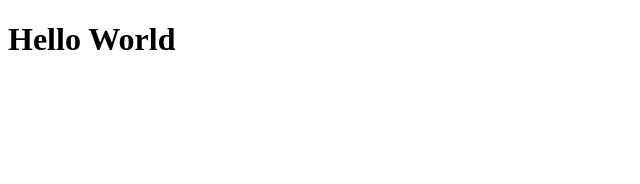
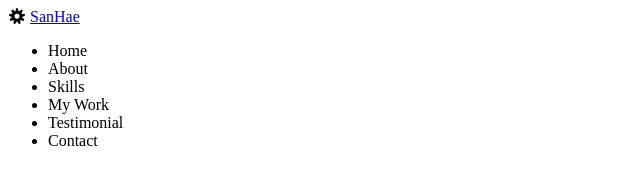
Before and after one commit to sanhaelove/Portfolio, a plain HTML site: page index.html in a window 1280 px wide. Shown: the whole page, without its empty margins (0-640 px from the left). Drawn offline with Linux system fonts and the light colour scheme.

Commit message:
HTML : Navbar

```diff
--- a/index.html
+++ b/index.html
@@ -9,10 +9,36 @@
 	<script src="https://kit.fontawesome.com/358136e6bd.js" crossorigin="anonymous"></script>
 	<link href="https://fonts.googleapis.com/css2?family=Open+Sans:wght@400;600;700&display=swap" rel="stylesheet">
 	<link rel="stylesheet" href="style.css"/>
-	<link rel="icon" href="imgs/favicon.png"/>
+	<link rel="icon" href="imgs/fas fa-bahai.png"/>
 	<script src="main.js" defer></script>
 </head>
 <body>
-	<h1>Hello World</h1>
+	<!-- Navbar -->
+	<nav id="navbar">
+		<div class="navbar__logo">
+		<i class="fas fa-bahai"></i>
+		 <a href="#">SanHae</a>
+		</div>
+			<ul class="navber__menu">
+				<li class="navbar__menu__item">Home</li>
+				<li class="navbar__menu__item">About</li>
+				<li class="navbar__menu__item">Skills</li>
+				<li class="navbar__menu__item">My Work</li>
+				<li class="navbar__menu__item">Testimonial</li>
+				<li class="navbar__menu__item">Contact</li>
+			</ul>
+		</div>
+	</nav>
+	<!--About-->
+	<section id="about"></section>
+	<!--Skills-->
+	<section id="skills"></section>
+	<!--Work-->
+	<section id="work"></section>
+	<!-- Testimonials-->
+	<section id="Testimonials"></section>
+	<!--Contact-->
+	<section id="contact"></section>
+
 </body>
 </html>
```
Also changed, not shown: imgs/fas fa-bahai.png (renamed from imgs/favicon.png).
